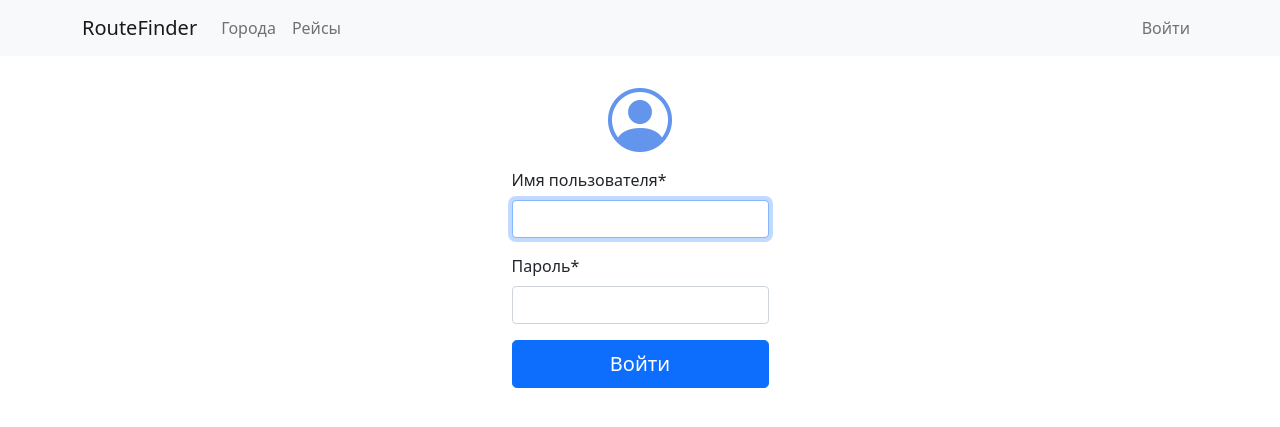
After one commit to suhanoves/route_finder, a Django app: page /accounts/login/ in a window 1280 px wide. The commit adds this page. Shown: the top 427 px of the page. Run offline with Django 3.2, Linux system fonts and the light colour scheme; parts of the project's set-up code (start-up, migrations or seed data) failed here and were passed over; some libraries are stand-ins or nearby versions.

Commit message:
add Login requirements to templates

```diff
--- a/app/templates/header.html
+++ b/app/templates/header.html
@@ -19,17 +19,25 @@
                         Рейсы
                     </a>
                 </li>
-                <li class="nav-item dropdown">
-                    <a class="nav-link dropdown-toggle" href="#" id="navbarDropdownMenuLink" role="button"
-                       data-bs-toggle="dropdown" aria-expanded="false">
-                        Dropdown link
-                    </a>
-                    <ul class="dropdown-menu" aria-labelledby="navbarDropdownMenuLink">
-                        <li><a class="dropdown-item" href="#">Action</a></li>
-                        <li><a class="dropdown-item" href="#">Another action</a></li>
-                        <li><a class="dropdown-item" href="#">Something else here</a></li>
-                    </ul>
-                </li>
+            </ul>
+            <ul class="navbar-nav ms-auto">
+                {% if user.is_authenticated %}
+                    <li class="nav-item dropdown">
+                        <a class="nav-link dropdown-toggle" href="#" id="UserDropdown" role="button"
+                           data-bs-toggle="dropdown" aria-expanded="false">
+                            {% firstof user.first_name user %}
+                        </a>
+                        <ul class="dropdown-menu dropdown-menu-end" aria-labelledby="UserDropdown">
+                            <li><a class="dropdown-item" href="{% url 'logout' %}">Выйти</a></li>
+                        </ul>
+                    </li>
+                {% else %}
+                    <li class="nav-item">
+                        <a class="nav-link" href="{% url 'login' %}">
+                            Войти
+                        </a>
+                    </li>
+                {% endif %}
             </ul>
         </div>
     </div>
--- /dev/null
+++ b/app/templates/registration/login.html
@@ -0,0 +1,19 @@
+{% extends 'base.html' %}
+{% load crispy_forms_tags %}
+
+{% block content %}
+    <div class="row justify-content-center">
+        <div class="col col-auto">
+            <main class="form-signin">
+                <form method="POST" class="uniForm">
+                    {% csrf_token %}
+                    <div class="text-center">
+                        <i class="bi bi-person-circle" style="font-size: 4rem; color: cornflowerblue;"></i>
+                    </div>
+                    {{ form|crispy }}
+                    <button class="w-100 btn btn-lg btn-primary" type="submit">Войти</button>
+                </form>
+            </main>
+        </div>
+    </div>
+{% endblock content %}
--- a/app/templates/routes/routes_with_flights_list.html
+++ b/app/templates/routes/routes_with_flights_list.html
@@ -17,6 +17,8 @@
                         </ol>
                     </div>
                 </div>
+
+                {% if user.is_authenticated %}
                     <div class="col-2 d-flex justify-content-end align-items-center">
                         <button form={{ forloop.counter }} type='submit' class="btn btn-sm btn-outline-secondary"
                                 title="Сохранить маршрут">
@@ -27,6 +29,7 @@
                             </svg>
                         </button>
                     </div>
+                {% endif %}
             </div>
         </div>
         <div class="card-body">
```
Also changed, not shown: app/templates/cities/city_detail.html (+8 -4 lines), app/templates/cities/city_list.html (+8 -0 lines), app/templates/flights/flight_detail.html (+4 -5 lines), app/templates/flights/flight_list.html (+12 -0 lines). Lines whose indentation alone changed are shown as unchanged.
